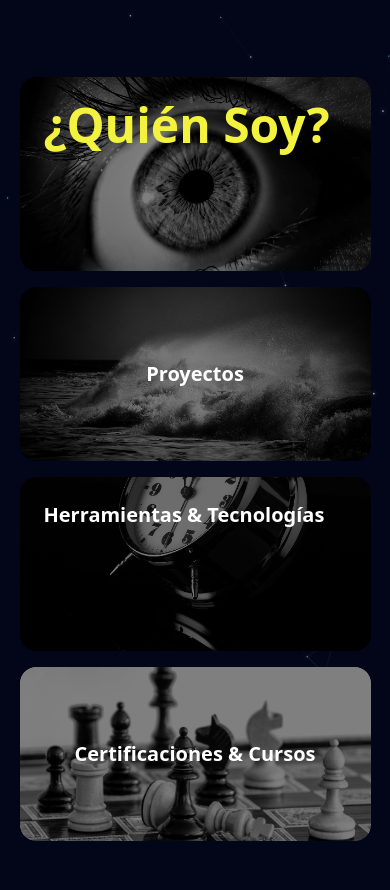
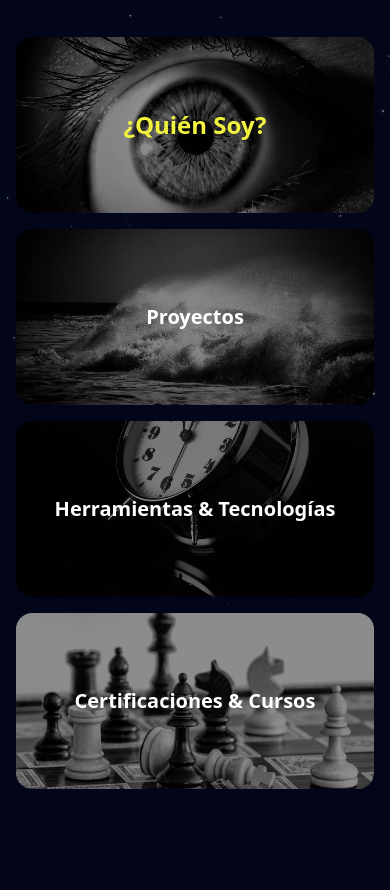
Before and after one commit to kustaog/kustaog.github.io, an Astro site: page / in a window 390 px wide. Shown: the part 161-1051 px from the top of the page. Built offline with nearby package versions, Linux system fonts and the light colour scheme; Astro itself is replaced by a stand-in of ours.

Commit message:
Add files via upload

```diff
--- a/src/components/cards.astro
+++ b/src/components/cards.astro
@@ -1,4 +1,5 @@
-<div id="bento-grid" class="grid grid-cols-1 sm:grid-cols-2 md:grid-cols-3 gap-4 w-[90%] md:w-[70%] lg:w-[50%] mx-auto my-20 pb-20 min-h-screen">
+<!-- Desktop/Tablet grid -->
+<div id="bento-grid" class="hidden sm:grid sm:grid-cols-2 md:grid-cols-3 gap-4 w-[90%] md:w-[70%] lg:w-[50%] mx-auto my-20 pb-20 min-h-[100dvh]">
     <!-- Tarjeta "¿Quién Soy?" -->
   <div class="bento-item sm:col-span-2 sm:row-span-2 rounded-2xl text-white bg-cover bg-no-repeat bg-left-center relative p-6 pb-6 overflow-hidden group">
       <img src="/ojo.webp" alt="¿Quién Soy?" class="absolute inset-0 w-full h-full object-cover rounded-2xl z-0" loading="lazy" />
@@ -49,3 +50,42 @@
       </a>
     </div>
   </div>
+
+  <!-- Mobile grid -->
+  <div id="bento-grid-mobile" class="grid sm:hidden grid-cols-1 gap-4 w-[92%] mx-auto my-10 pb-16">
+    <!-- ¿Quién Soy? (mobile) -->
+    <div class="rounded-2xl text-white bg-cover bg-center relative overflow-hidden h-44">
+      <img src="/ojo.webp" alt="¿Quién Soy?" class="absolute inset-0 w-full h-full object-cover rounded-2xl z-0" loading="lazy" />
+      <div class="absolute inset-0 bg-black/45 rounded-2xl"></div>
+      <div class="relative z-10 h-full w-full flex items-center justify-center px-4">
+        <h3 class="text-2xl font-bold text-[#f2f23f] text-center">¿Quién Soy?</h3>
+      </div>
+    </div>
+
+    <!-- Proyectos (mobile) -->
+    <a href="/404" class="rounded-2xl text-white bg-cover bg-center relative overflow-hidden h-44 block">
+      <img src="/ola.webp" alt="Proyectos" class="absolute inset-0 w-full h-full object-cover rounded-2xl z-0" loading="lazy" />
+      <div class="absolute inset-0 bg-black/45 rounded-2xl"></div>
+      <div class="relative z-10 h-full w-full flex items-center justify-center px-4">
+        <h3 class="text-xl font-bold">Proyectos</h3>
+      </div>
+    </a>
+
+    <!-- Herramientas & Tecnologías (mobile) -->
+    <a href="/404" class="rounded-2xl text-white bg-cover bg-center relative overflow-hidden h-44 block">
+      <img src="/tiempo.webp" alt="Herramientas y Tecnologías" class="absolute inset-0 w-full h-full object-cover rounded-2xl z-0" loading="lazy" />
+      <div class="absolute inset-0 bg-black/45 rounded-2xl"></div>
+      <div class="relative z-10 h-full w-full flex items-center justify-center px-4 text-center">
+        <h3 class="text-xl font-bold">Herramientas & Tecnologías</h3>
+      </div>
+    </a>
+
+    <!-- Certificaciones & Cursos (mobile) -->
+    <a href="/certificaciones&cursos" class="rounded-2xl text-white bg-cover bg-center relative overflow-hidden h-44 block">
+      <img src="/ajedrez.webp" alt="Certificaciones y Cursos" class="absolute inset-0 w-full h-full object-cover rounded-2xl z-0" loading="lazy" />
+      <div class="absolute inset-0 bg-black/45 rounded-2xl"></div>
+      <div class="relative z-10 h-full w-full flex items-center justify-center px-4 text-center">
+        <h3 class="text-xl font-bold">Certificaciones & Cursos</h3>
+      </div>
+    </a>
+  </div>
```
